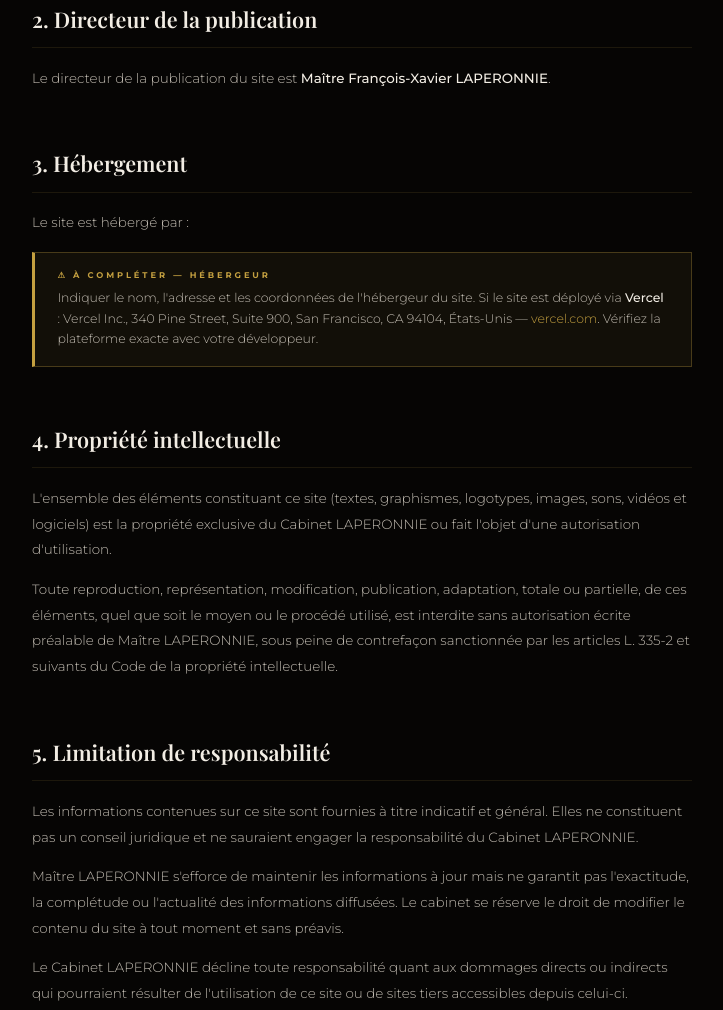
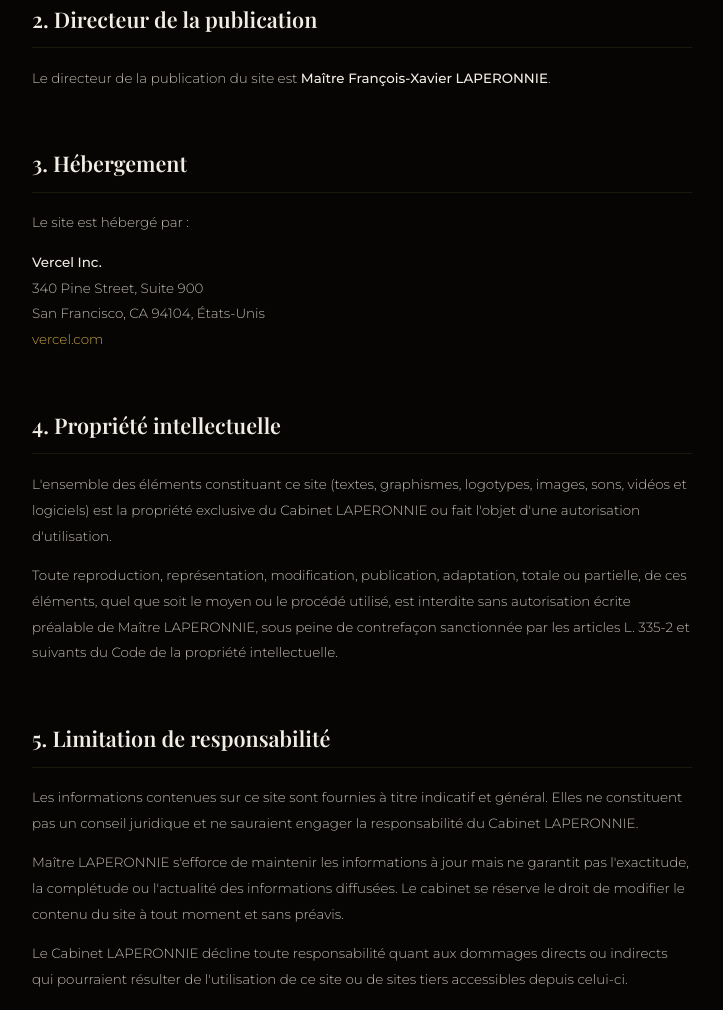
Before and after one commit to Avetisiana/Site-Avocat-FX, a website: page mentions-legales.html in a window 1280 px wide. Shown: the part 1399-2409 px from the top of the page, without its empty margins (278-1001 px from the left). Drawn offline with nearby package versions, Linux system fonts and the light colour scheme; a web font is replaced by a local one.

Commit message:
Update hosting info to Vercel on legal pages
Co-Authored-By: Claude Sonnet 4.6 <noreply@anthropic.com>

```diff
--- a/mentions-legales.html
+++ b/mentions-legales.html
@@ -217,10 +217,12 @@
   <div class="legal-section">
     <h2>3. Hébergement</h2>
     <p>Le site est hébergé par :</p>
-    <div class="todo">
-      <div class="todo-label">⚠ À compléter — Hébergeur</div>
-      <p>Indiquer le nom, l'adresse et les coordonnées de l'hébergeur du site. Si le site est déployé via <strong>Vercel</strong> : Vercel Inc., 340 Pine Street, Suite 900, San Francisco, CA 94104, États-Unis — <a href="https://vercel.com" target="_blank" rel="noopener">vercel.com</a>. Vérifiez la plateforme exacte avec votre développeur.</p>
-    </div>
+    <p>
+      <strong>Vercel Inc.</strong><br />
+      340 Pine Street, Suite 900<br />
+      San Francisco, CA 94104, États-Unis<br />
+      <a href="https://vercel.com" target="_blank" rel="noopener">vercel.com</a>
+    </p>
   </div>
 
   <div class="legal-section">
```
Also changed, not shown: rgpd.html (+1 -5 lines).
